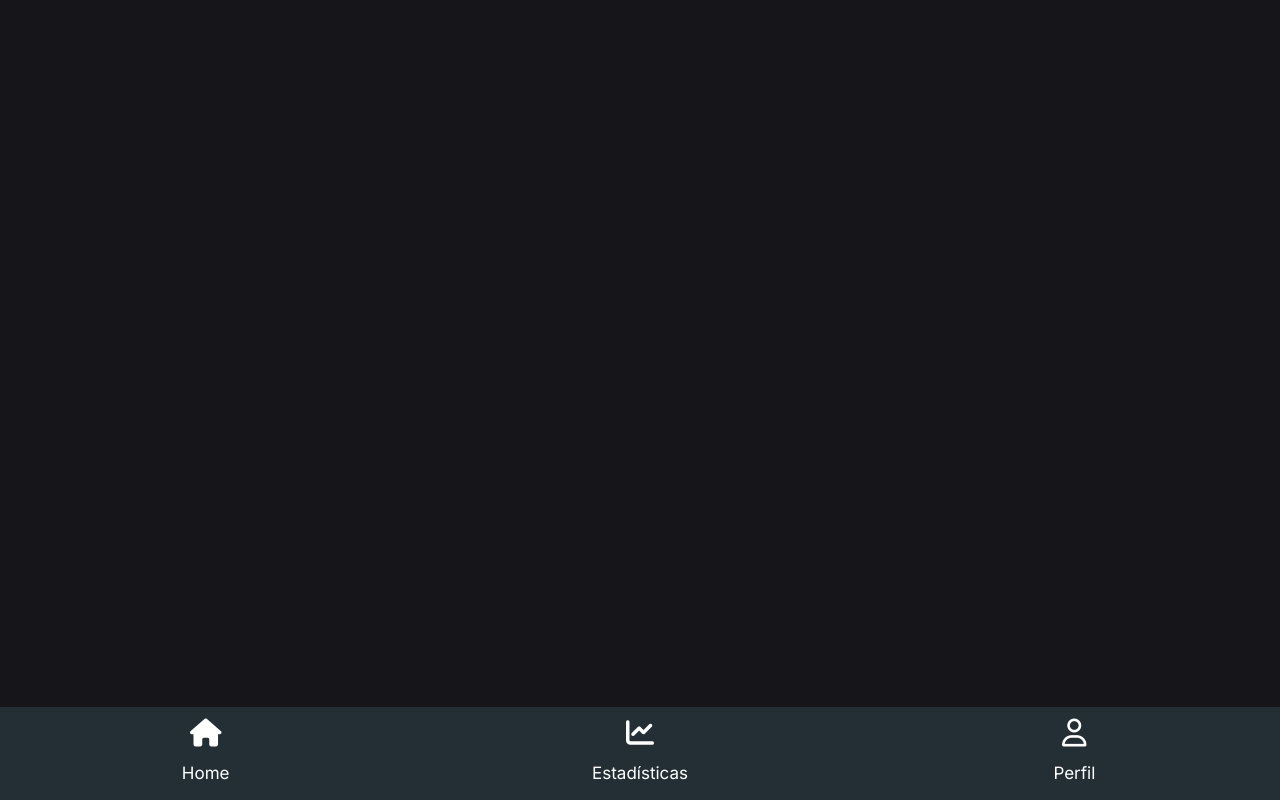
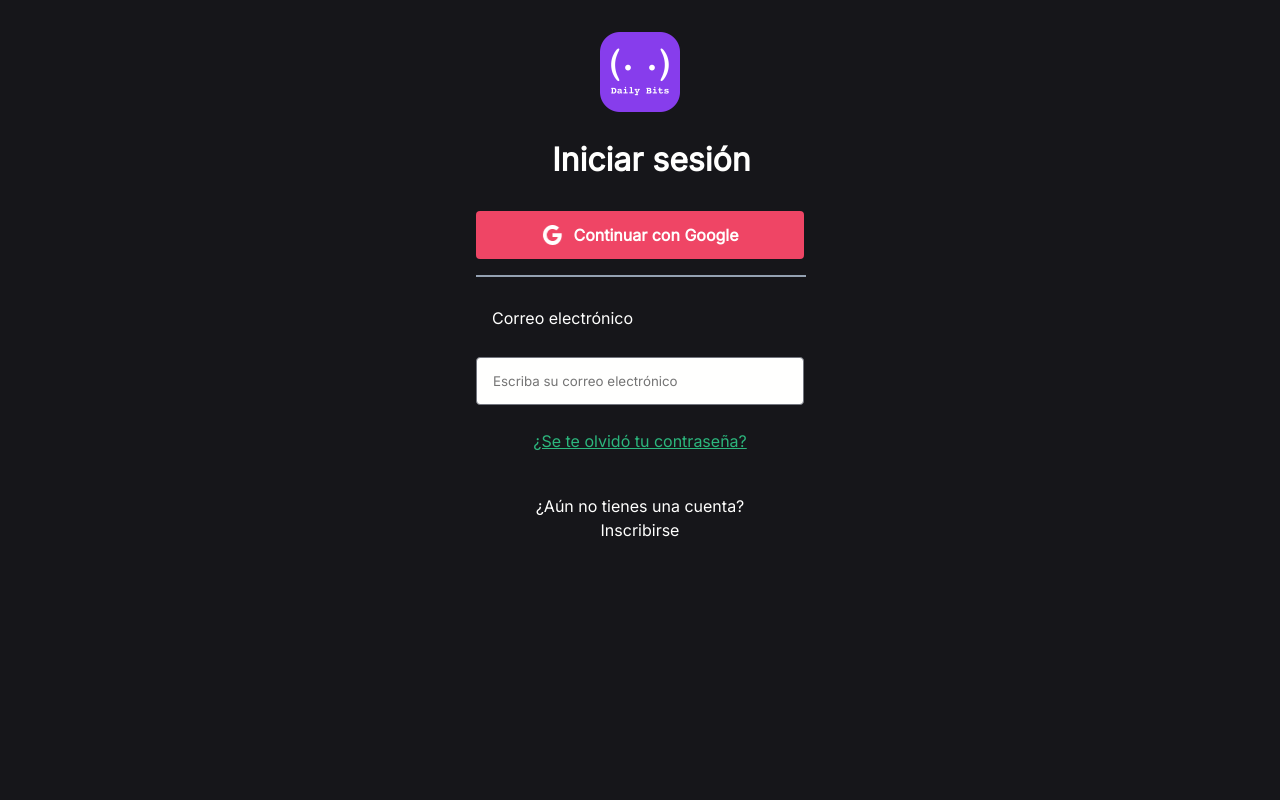
Before and after one commit to CaroBte/workshop3-dailybits, a React (Create React App) app: page / in a window 1280 px wide. Built offline with nearby package versions, Linux system fonts and the light colour scheme.

Commit message:
feat: fixed routes

```diff
--- a/src/Router.js
+++ b/src/Router.js
@@ -11,8 +11,7 @@ export const router = createBrowserRouter(
     createRoutesFromElements(
         <>
             <Route path="/login" element={<Login />} />
-            <Route path="/intro" element={<Intro />} />
-
+            <Route path="/" element={<Intro />} />
             <Route path="/" element={<Navbar />} >
                 <Route path="/home" element={<Home />} />
                 <Route path="/quest" element={<Quest />} />
--- a/src/components/Intro.jsx
+++ b/src/components/Intro.jsx
@@ -3,9 +3,6 @@ import '../styles/intro.sass'
 import G from '../imgs/icons8-google 1.png'
 import Logo from '../imgs/Logo.png'
 import { Link } from 'react-router-dom'
-
-// import { Link } from 'react-router-dom'
-
 
 const Intro = () => {
   return (
@@ -15,9 +12,9 @@ const Intro = () => {
         <div className="frame-41">
           <div className="iniciar-sesion">Iniciar sesión</div>
           <div className="container2">
-            <Link to="/login">
+            <Link className="link-intro" to="/login">
               <button className="login-google">
-                <img src={G} className="icon-google" alt='' />
+                <img src={G} className="icon-google" alt='icon-google' />
                 <p className="continuar-con-google">Continuar con Google</p>
               </button>
             </Link>
--- a/src/components/Profile.jsx
+++ b/src/components/Profile.jsx
@@ -27,7 +27,6 @@ const Profile = () => {
                 <button onClick={handleLogout}>Cerrar sesión</button>
             </div>}
         </>
-
     )
 }
 
--- a/src/styles/intro.sass
+++ b/src/styles/intro.sass
@@ -3,13 +3,11 @@
 *
     font-family: 'Inter', sans-serif
 
-
 .container
     width: 360px
     height: 640px
+    margin: auto
     background: #16161A
-
-
 
 .frame-41
     /* Auto layout */
@@ -26,7 +24,6 @@
     left: 0px
     top: 149px
 
-
 .iniciar-sesion
     width: 208px
     height: 39px
@@ -42,7 +39,6 @@
     order: 0
     flex-grow: 0
 
-
 .container2
     /* Auto layout */
     display: flex
@@ -54,13 +50,14 @@
     width: 328px
     height: 160px
 
-
     /* Inside auto layout */
     flex: none
     order: 1
     align-self: stretch
     flex-grow: 0
 
+    .link-intro
+        text-decoration: none
 
     /* Buttons */
 .login-google
@@ -78,6 +75,7 @@
     /* Red */
     background: #EF4565
     border-radius: 4px
+    border: none
 
     /* Inside auto layout */
     flex: none
@@ -90,7 +88,6 @@
 
     width: 24px
     height: 24px
-
 
     /* Inside auto layout */
     flex: none
@@ -105,8 +102,7 @@
     bottom: 8.33%
 
     /* White */
-    background: #FFFFFE
-
+    background: transparent
 
     /* Continuar con Google */
 .continuar-con-google
@@ -124,12 +120,10 @@
     /* White */
     color: #FFFFFE
 
-
     /* Inside auto layout */
     flex: none
     order: 1
     flex-grow: 0
-
 
     /* Line 2 */
 .line-2
@@ -163,7 +157,6 @@
     align-self: stretch
     flex-grow: 0
 
-
     /* Frame 43 */
 .frame-43
     /* Auto layout */
@@ -176,7 +169,6 @@
 
     width: 157px
     height: 24px
-
 
     /* Inside auto layout */
     flex: none
@@ -199,7 +191,6 @@
     flex: none
     order: 0
     flex-grow: 0
-
 
     /* Input-search */
 .input-search
@@ -227,13 +218,13 @@
     align-self: stretch
     flex-grow: 0
 
-
     /* Icons */
 
     /* ¿Se te olvidó tu contraseña? */
 .pregunta1
     width: 215px
     height: 24px
+    cursor: pointer
 
     font-family: 'Inter'
     font-style: normal
@@ -246,17 +237,16 @@
     /* Green */
     color: #2CB67D
 
-
     /* Inside auto layout */
     flex: none
     order: 2
     flex-grow: 0
 
-
     /* ¿Aún no tienes una cuenta? Inscribirse */
 .pregunta2
     width: 291px
     height: 24px
+    cursor: pointer
 
     font-family: 'Inter'
     font-style: normal
@@ -268,7 +258,6 @@
     /* White */
     color: #FFFFFE
 
-
     /* Inside auto layout */
     flex: none
     order: 3
@@ -278,7 +267,6 @@
     text-align: center
     margin: 5% auto
 
-
 .logo
     /* Logo */
 
```
